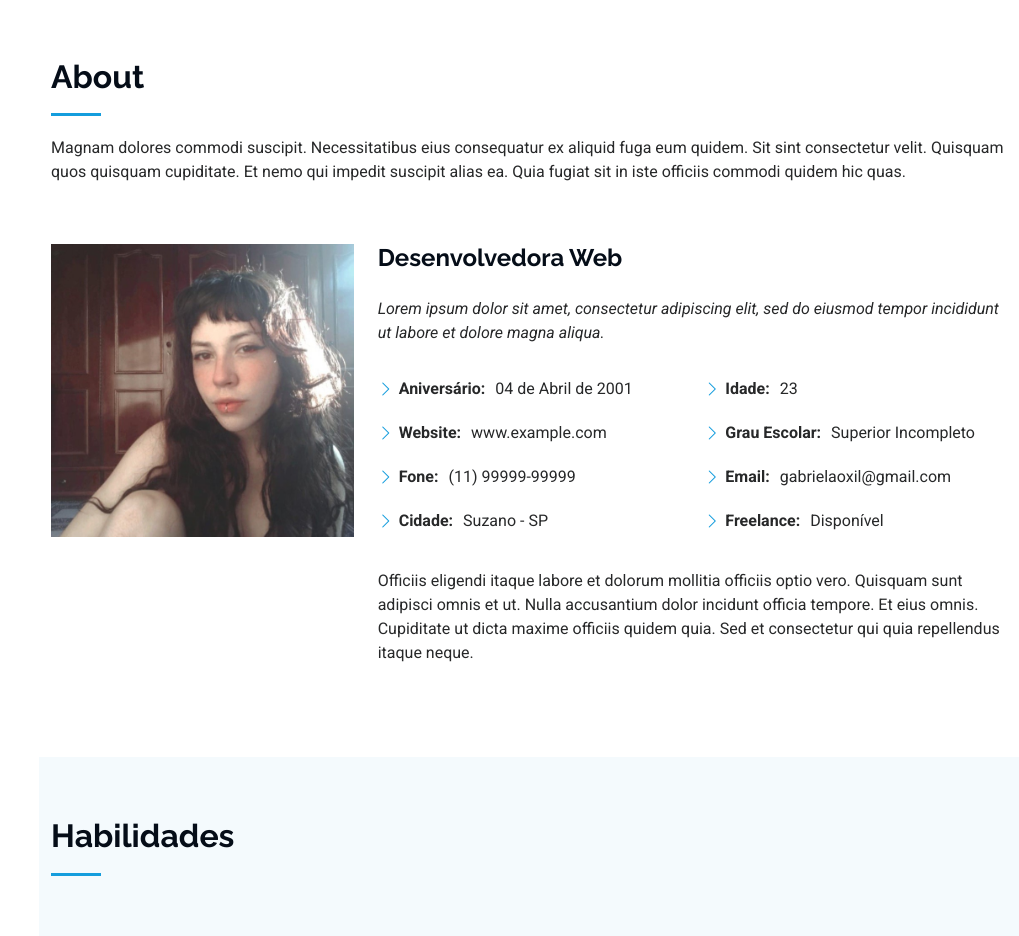
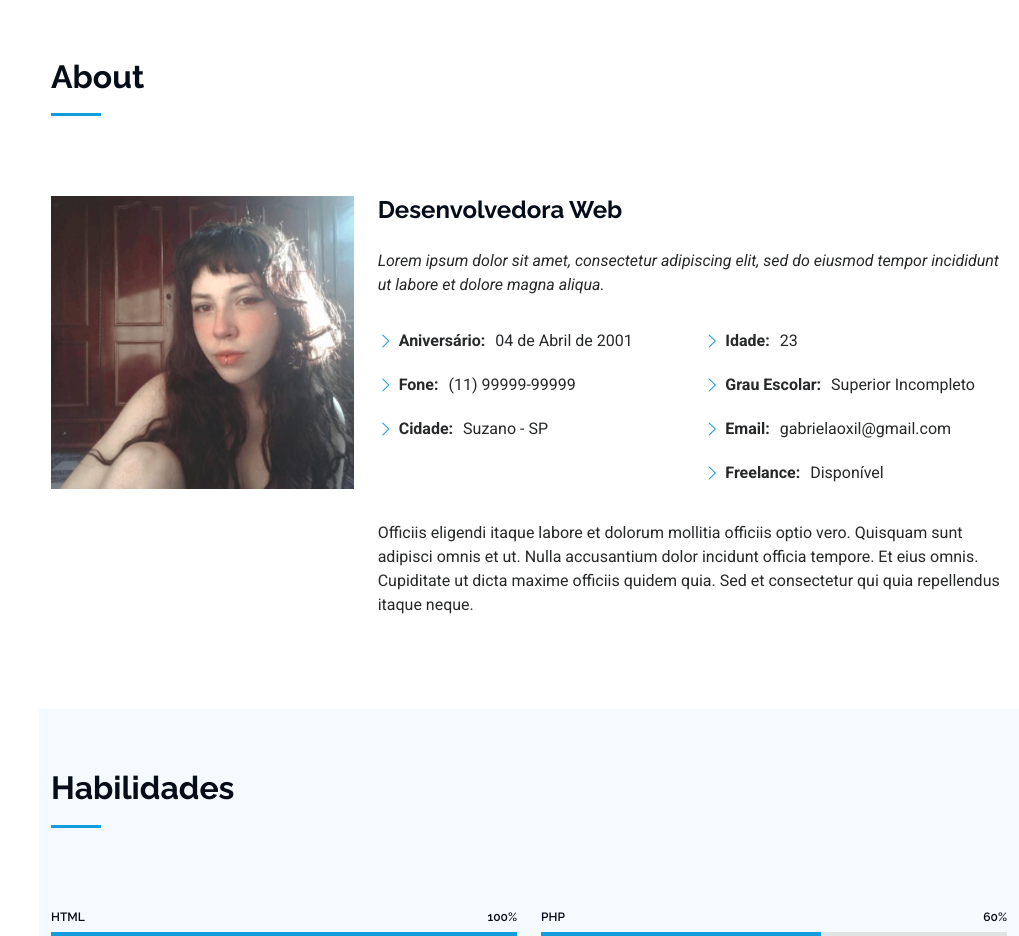
Before and after one commit to GabrielaBonjestob/iPortfolio, a plain HTML site: page index.html in a window 1280 px wide. Shown: the part 802-1738 px from the top of the page, without its empty margins (261-1280 px from the left). Drawn offline with Linux system fonts and the light colour scheme.

Commit message:
Atualiazação da Seção Sobre

```diff
--- a/index.html
+++ b/index.html
@@ -89,7 +89,6 @@
       <!-- Section Title -->
       <div class="container section-title" data-aos="fade-up">
         <h2>About</h2>
-        <p>Magnam dolores commodi suscipit. Necessitatibus eius consequatur ex aliquid fuga eum quidem. Sit sint consectetur velit. Quisquam quos quisquam cupiditate. Et nemo qui impedit suscipit alias ea. Quia fugiat sit in iste officiis commodi quidem hic quas.</p>
       </div><!-- End Section Title -->
 
       <div class="container" data-aos="fade-up" data-aos-delay="100">
@@ -108,7 +107,6 @@
               <div class="col-lg-6">
                 <ul>
                   <li><i class="bi bi-chevron-right"></i> <strong>Aniversário:</strong> <span>04 de Abril de 2001</span></li>
-                  <li><i class="bi bi-chevron-right"></i> <strong>Website:</strong> <span>www.example.com</span></li>
                   <li><i class="bi bi-chevron-right"></i> <strong>Fone:</strong> <span>(11) 99999-99999</span></li>
                   <li><i class="bi bi-chevron-right"></i> <strong>Cidade:</strong> <span>Suzano - SP</span></li>
                 </ul>
```
